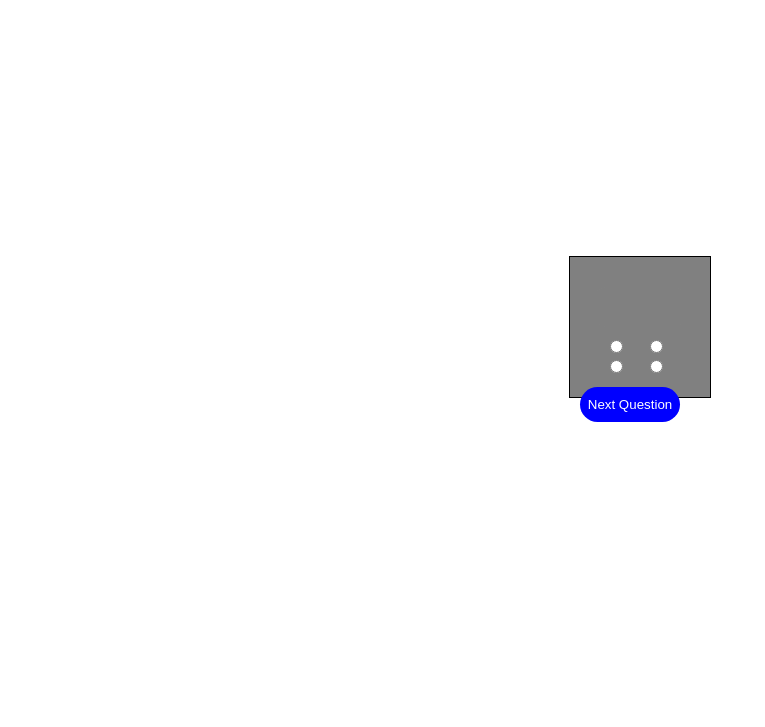
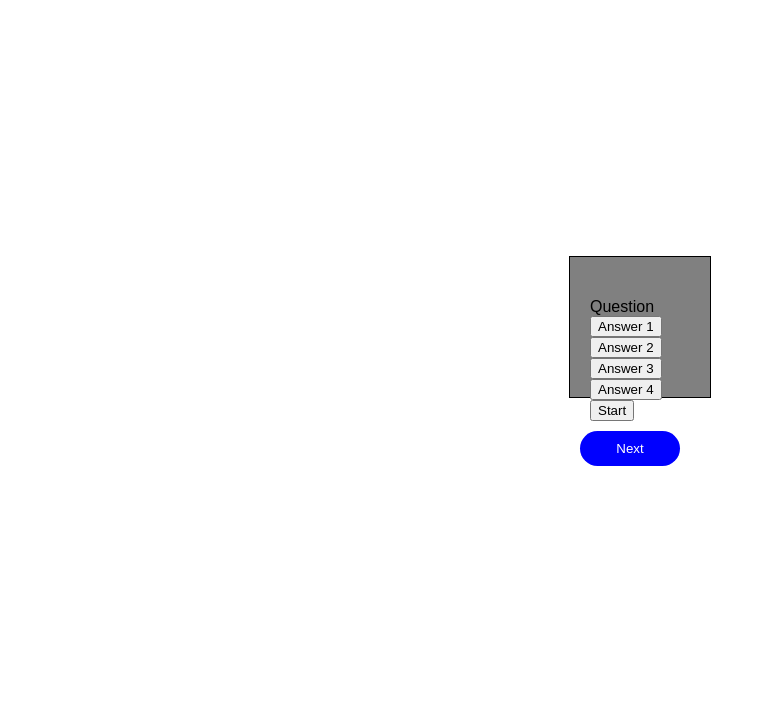
Before and after one commit to miacab89/CodeQuiz, a plain HTML site: page index.html in a window 1280 px wide. Shown: the part 73-800 px from the top of the page, without its empty margins (0-765 px from the left). Drawn offline with Linux system fonts and the light colour scheme.

Commit message:
Update index.html

```diff
--- a/index.html
+++ b/index.html
@@ -1,28 +1,31 @@
 <!DOCTYPE html>
 <html lang="en">
 <head>
-    <meta charset="UTF-8">
-    <meta name="viewport" content="width=device-width, initial-scale=1.0">
-    <meta http-equiv="X-UA-Compatible" content="ie=edge">
-    <link rel="stylesheet" href="stylequiz.css">
-    <title>Code Quiz</title>
+  <meta charset="UTF-8">
+  <meta name="viewport" content="width=device-width, initial-scale=1.0">
+  <meta http-equiv="X-UA-Compatible" content="ie=edge">
+  <link href="stylequiz.css" rel="stylesheet">
+  <title>Quiz App</title>
 </head>
 <body>
-
- <h1>Code Quiz Challenge</h1>
-  <div class="container" id="quiz">
-    <div class="question" id="question"></div>
-        <label class="option"><input type="radio" value="1"/><span id="opt1"></span></label>
-        <label class="option"><input type="radio" value="2"/><span id="opt2"></span></label>
-        <label class="option"><input type="radio" value="3"/><span id="opt3"></span></label>
-        <label class="option"><input type="radio" value="4"/><span id="opt4"></span></label>
-
-
-  <button type="button"  class="next-btn" onclick="loadNextQuestion()">Next Question</button>
+  <div class="container">
+    <h1><Code Quiz Challenge></Code></h1>
+    <div id="timer"></div>
+    <div id="question-container" class="hide">
+      <div id="question">Question</div>
+      <div id="answer-buttons" class="btn-grid">
+        <button class="btn">Answer 1</button>
+        <button class="btn">Answer 2</button>
+        <button class="btn">Answer 3</button>
+        <button class="btn">Answer 4</button>
+      </div>
+    </div>
+    <div class="controls">
+      <button id="start-btn" class="start-btn btn">Start</button>
+      <button id="next-btn" class="next-btn btn hide">Next</button>
+    </div>
   </div>
-  <div id="result" class="container result" style="display:none;">
-  </div>
-
-  <script src="codequiz.js"></script>
+  <script defer src="codequiz.js"></script>
+  <script defer src="questions.js"></script>
 </body>
 </html>
```
